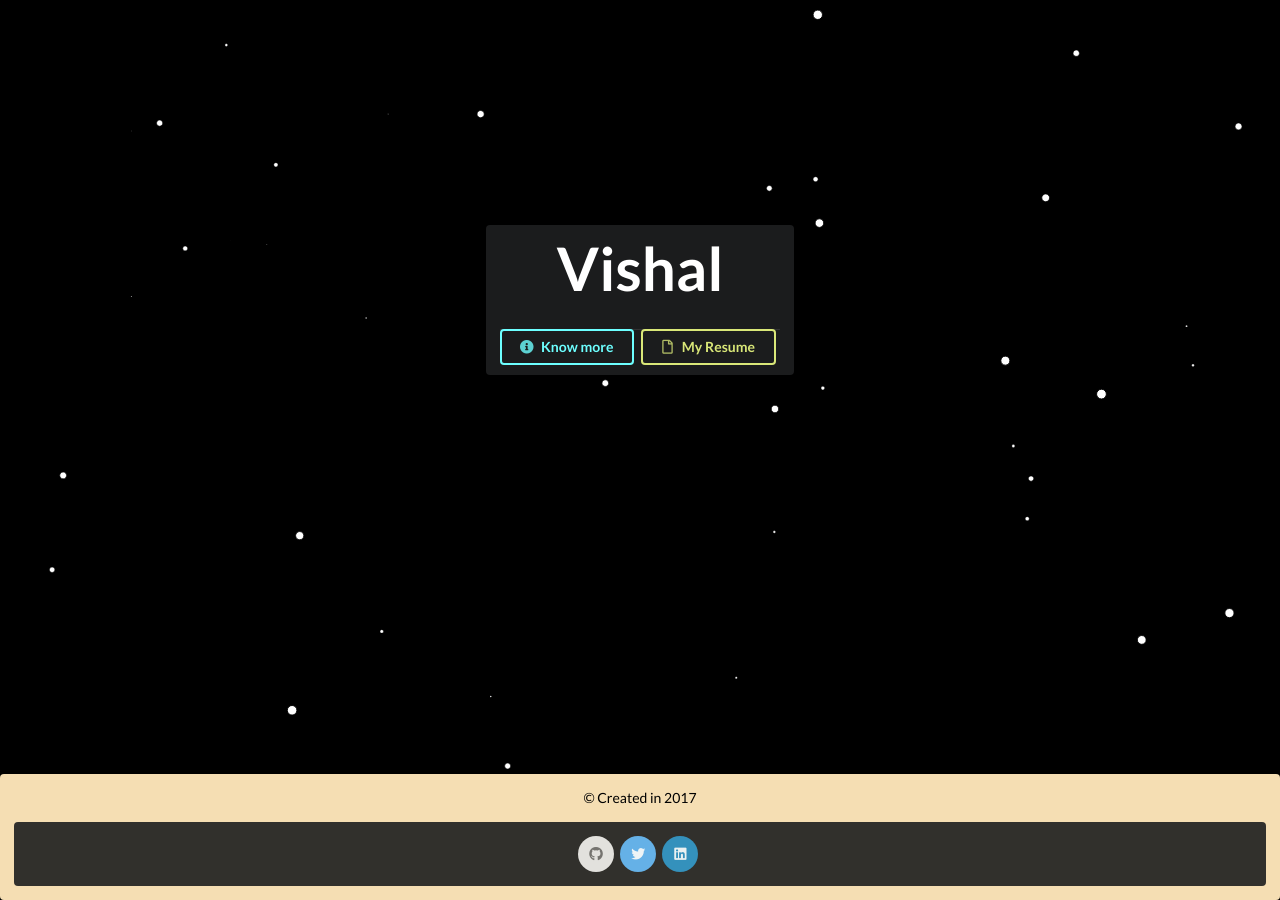
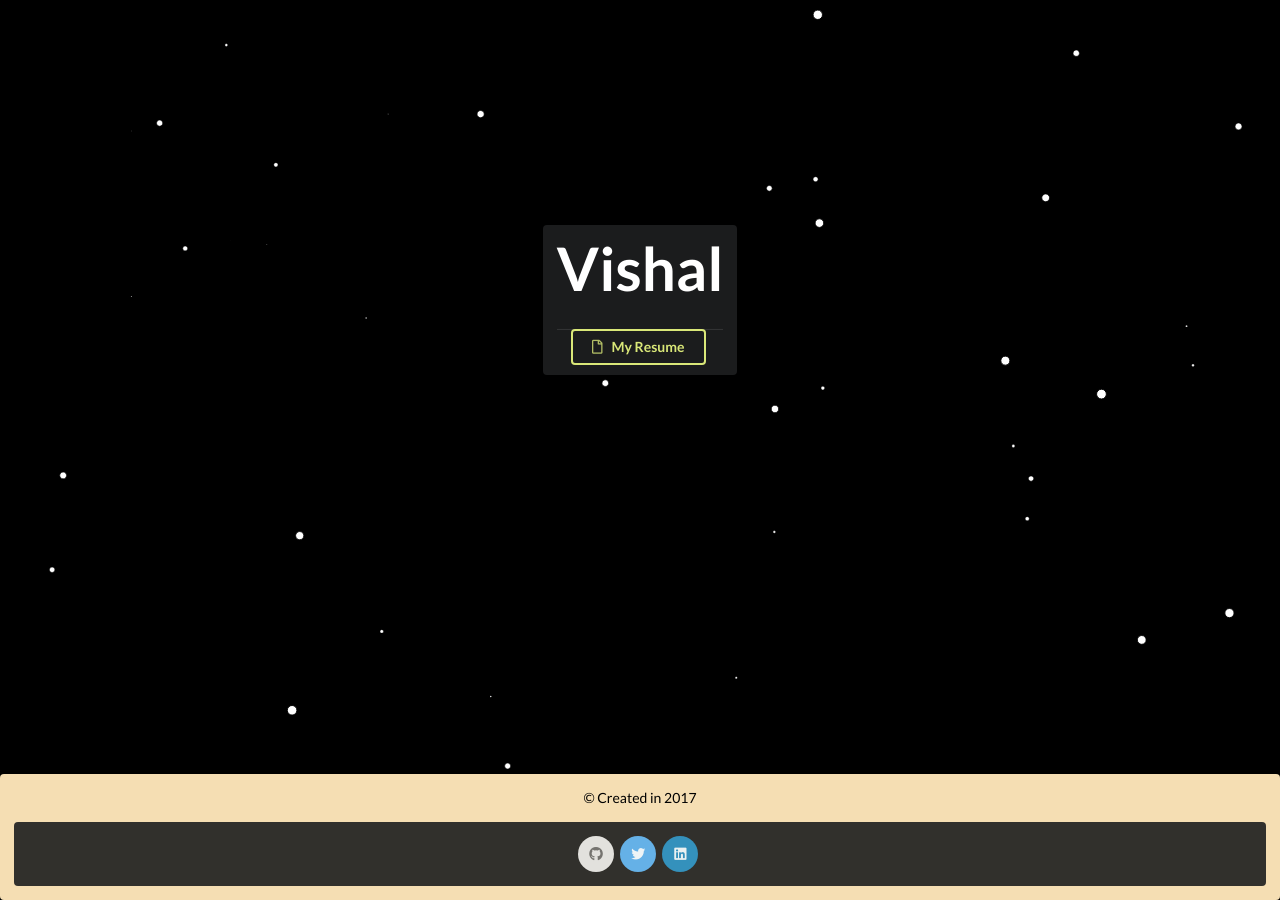
Before and after one commit to dainvinc/dainvinc.github.io, a Jekyll site: the page built from index.html, in a window 1280 px wide. Built offline with Jekyll 4.4.1, drawn with Linux system fonts in a browser that asks for light colours; nearby versions of some CDN libraries.

Commit message:
Commented out the know more section

```diff
--- a/_layouts/splashScreen.html
+++ b/_layouts/splashScreen.html
@@ -9,7 +9,7 @@
     <div id="mainDiv" class="ui inverted center aligned segment">
         <h1 id="mainTitle" class="ui centered header">Vishal</h1>
         <div class="ui clearing divider">
-          <a href="/home.html"><button class="ui inverted teal button"><i class="info circle icon"></i>Know more</button></a>
+          <!-- <a href="/home.html"><button class="ui inverted teal button"><i class="info circle icon"></i>Know more</button></a> -->
           <a href="/resume.html"><button class="ui inverted olive button"><i class="file text outline icon"></i>My Resume</button></a></div>
         <!--<div class="ui attached inverted segment">-->
 
```
